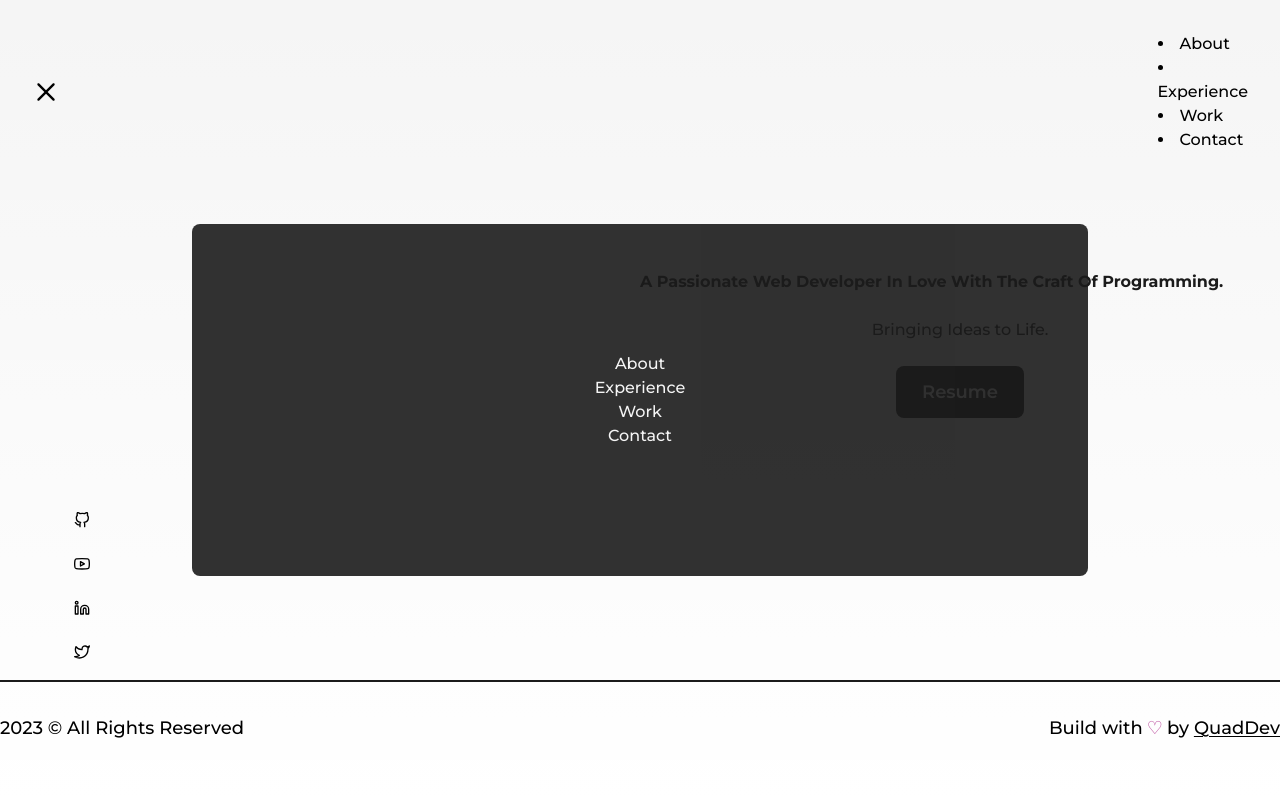
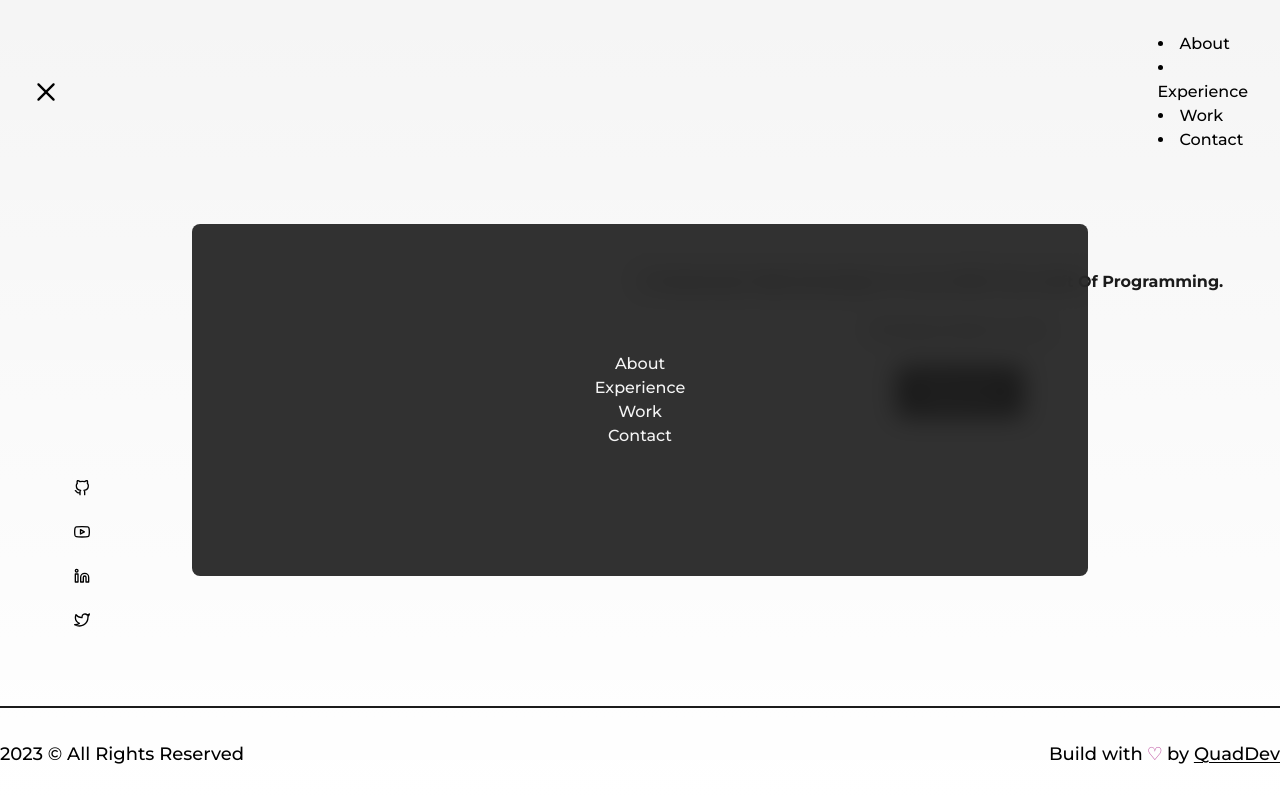
Before and after one commit to QuadraKOfx/next-portfolio, a Next.js app: page / in a window 1280 px wide. Both pictures are taken after a click on the icon 46 px from the left and 92 px from the top of the page. Built offline with nearby package versions, Linux system fonts and the light colour scheme.

Commit message:
feat(core): minor fixes

```diff
--- a/app/components/navbar/index.tsx
+++ b/app/components/navbar/index.tsx
@@ -78,7 +78,7 @@ const Navbar = () => {
             {/* MOBILE NAVBAR FOR SECTION LINKS */}
             {responsiveNavVisible &&
                 <div className="min-w-[70vw] bg-dark/90 fixed top-1/2 py-32 rounded-lg flex items-center
-                    justify-between z-30 left-1/2 -translate-x-1/2 -translate-y-1/2">
+                    justify-between z-30 left-1/2 -translate-x-1/2 -translate-y-1/2 backdrop-blur-md">
                     <nav className="w-full flex flex-col">
                         {sectionLinks.map(({name, link}, index) => (
                             <motion.button
--- a/app/components/social-icons/index.tsx
+++ b/app/components/social-icons/index.tsx
@@ -35,7 +35,7 @@ const SocialIcons = () => {
 
     return (
         <motion.div
-            className={"social-icons"}
+            className={"social-icons mb-8"}
             initial={{opacity: 0}}
             animate={{opacity: 1}}
             transition={{
--- a/app/page.tsx
+++ b/app/page.tsx
@@ -59,7 +59,7 @@ export default function Home() {
             </main>
 
             {/* FOOTER */}
-            <div className="w-full footer">
+            <div className="w-full footer bottom-0 absolute">
                 <Footer />
             </div>
         </Fragment>
```
